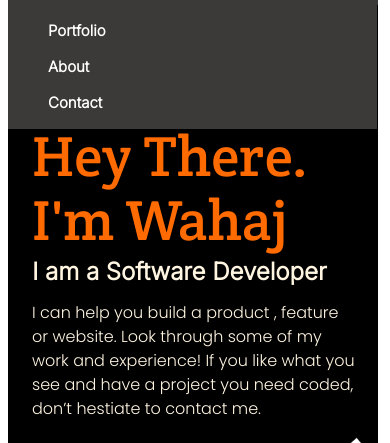
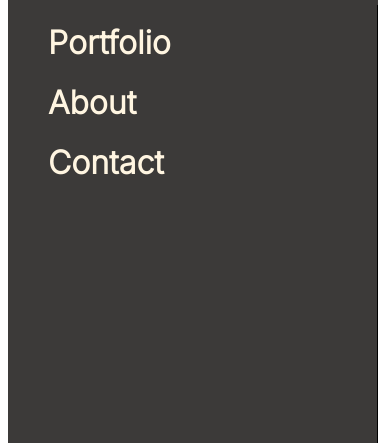
Before and after one commit to Wahaj-Ali/portfolio.github.io, a plain HTML site: page index.html in a window 390 px wide. Both pictures are taken after a click on the element 337 px from the left and 40 px from the top of the page. Shown: the part 75-518 px from the top of the page. Drawn offline with Linux system fonts and the light colour scheme.

Commit message:
updated menu links text
in this commit
- edit the font size and font color for the menu links for mobile version

```diff
--- a/script.js
+++ b/script.js
@@ -5,7 +5,7 @@ menuIcon.addEventListener('click', () => {
   menuIcon.classList.toggle('active');
   mainMenu.classList.toggle('active');
 });
-document.querySelectorAll(".header-btn").forEach( (n) => n.addEventListener("click", () => {
+document.querySelectorAll('.header-btn').forEach((n) => n.addEventListener('click', () => {
   menuIcon.classList.remove('active');
   mainMenu.classList.remove('active');
 }));
--- a/styles.css
+++ b/styles.css
@@ -41,6 +41,14 @@ li {
   left: 0;
   width: 329px;
   margin-left: 8px;
+  height: 100vh;
+}
+
+.main-menu.active .header-btn {
+  font-weight: 700;
+  font-size: 32px;
+  line-height: 44px;
+  color: #fff5e1;
 }
 
 .nav-item {
```
